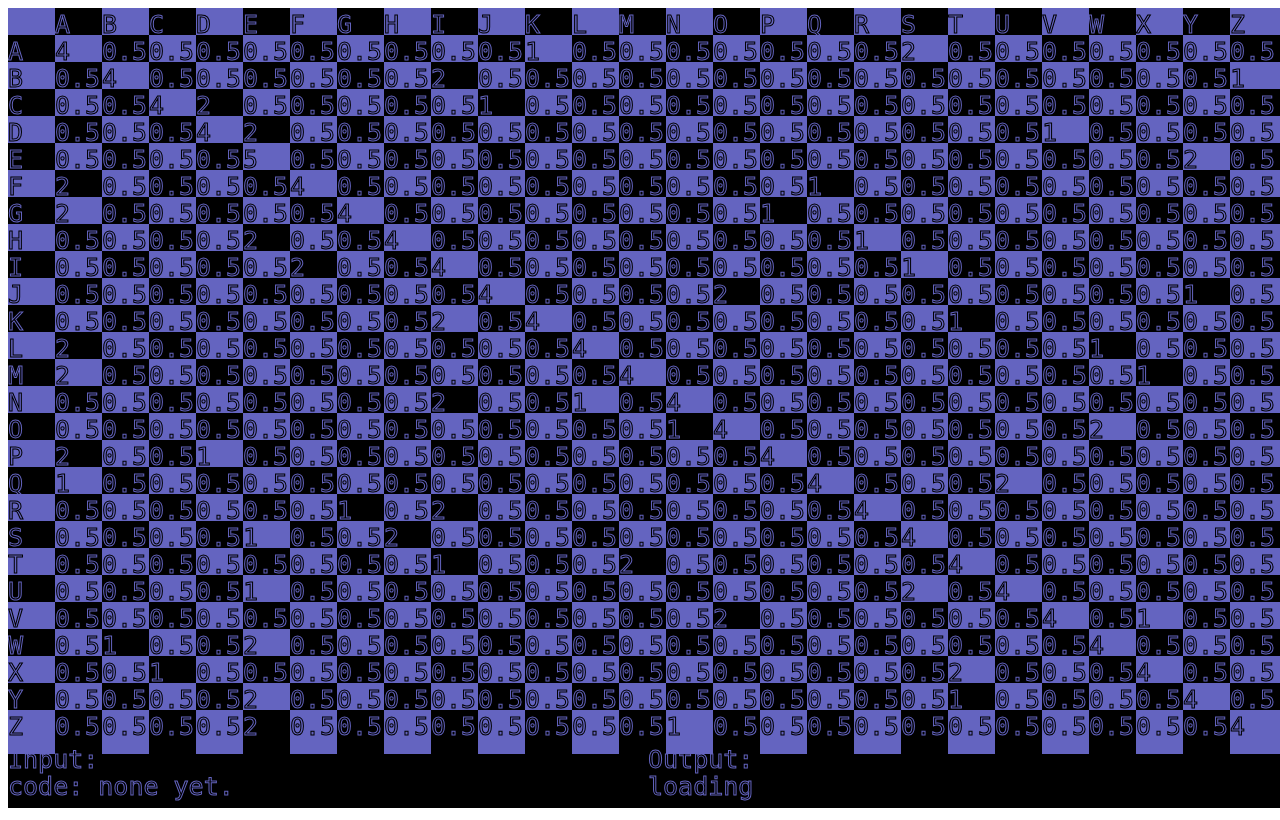
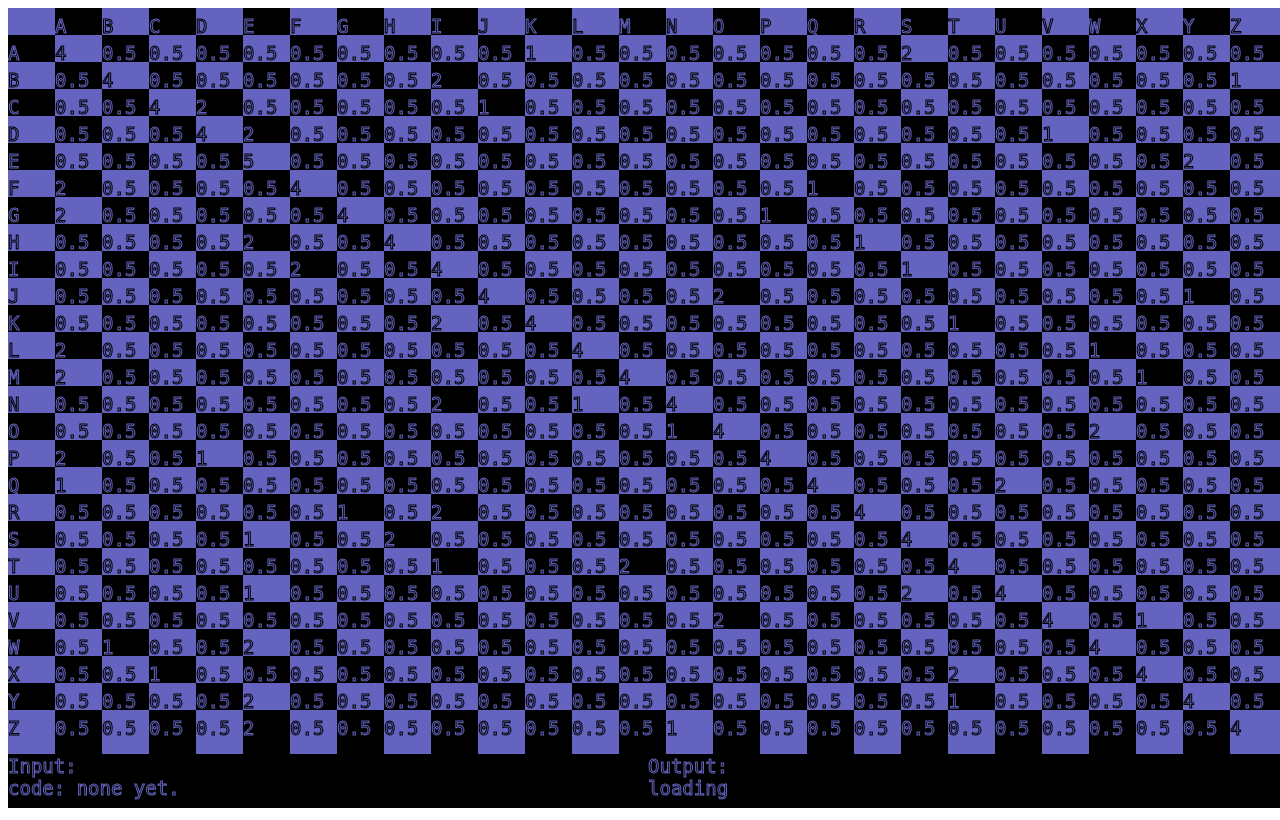
Before and after one commit to joyowns/owns, a browser extension: page index.html in a window 1280 px wide. Drawn offline with Linux system fonts and the light colour scheme; animation ran at ten frames a second.

Commit message:
BRANDING MISSING PIXEL THINGY

```diff
--- a/index.html
+++ b/index.html
@@ -1,5 +1,5 @@
 <!DOCTYPE html>
-<html><head><title>Rehari Carsten (local instance)</title></head>
+<html><head><title>A BOT OMG DAE Y</title></head>
 <body>
     <canvas id="canvas" resize="true" width="960" height="640" ></canvas>
     <script  src="main.js"></script>
--- a/main.js
+++ b/main.js
@@ -119,7 +119,7 @@ resize = function (){
   canvas.width = width; canvas.height = height;
   wstep = Math.floor(width / 27);
   hstep = Math.floor(height / 29);
-  vc.font=""+(hstep-2)+"px mono";
+  vc.font=""+(hstep-8)+"px mono";
 };
 var battery = null;
 var draw = function() {
@@ -142,9 +142,9 @@ var draw = function() {
   }
   fill(0);vc.fillRect(0,height-(hstep*2),width,height);
   stroke(1);
-  vc.strokeText(codetext,0,height-(hstep/2));
-  vc.strokeText(inputtext,0,height-(hstep*1.5));
-  vc.strokeText(outputtext,width/2,height-(hstep*1.5));
+  vc.strokeText(codetext,0,height-(hstep/2.0));
+  vc.strokeText(inputtext,0,height-(hstep*1.3));
+  vc.strokeText(outputtext,width/2,height-(hstep*1.3));
   if(battery===null)vc.strokeText("loading",width/2,height-hstep/2);
   else{vc.strokeText("Battery: " + battery.level,width/2,height-hstep/2);}
 };
```
Also changed, not shown: manifest.json.
